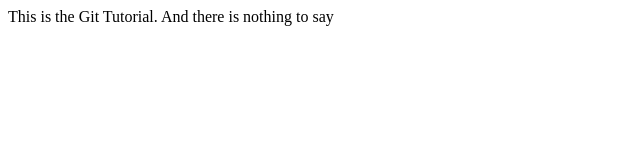
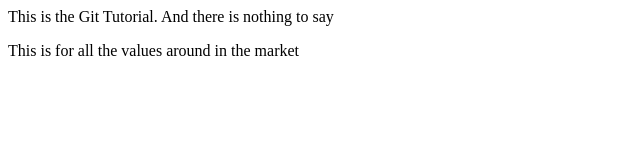
Before and after one commit to vivekboss123/localrepo, a plain HTML site: page index.html in a window 1280 px wide. Shown: the whole page, without its empty margins (0-640 px from the left). Drawn offline with Linux system fonts and the light colour scheme.

Commit message:
main branch changes

```diff
--- a/index.html
+++ b/index.html
@@ -1 +1,2 @@
-<p>This is the Git Tutorial. And there is nothing to say</p>
+<p>This is the Git Tutorial. And there is nothing to say </p>
+<p>This is for all the values around in the market</p>
```
